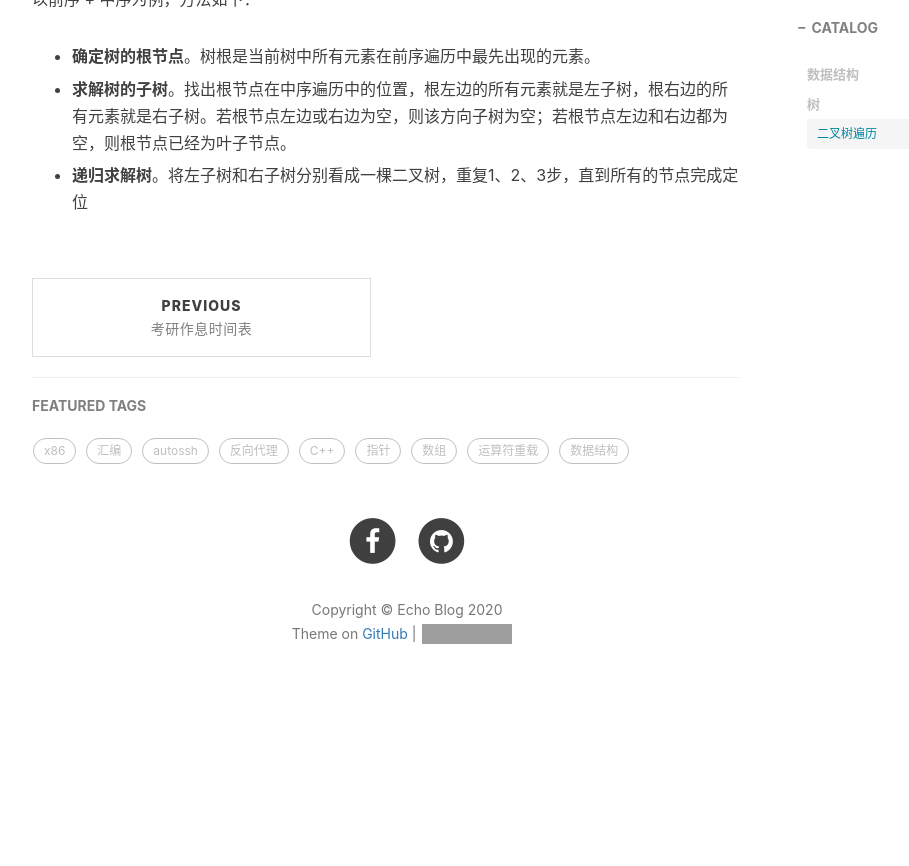
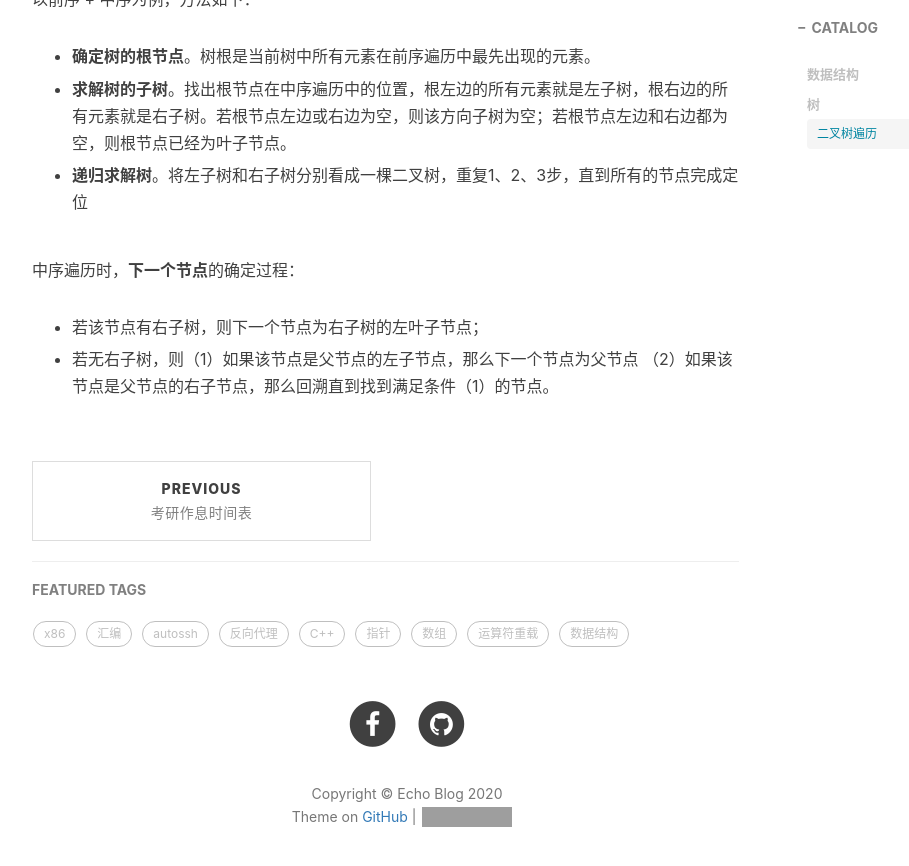
Before and after one commit to Echo-Ji/Echo-Ji.github.io, a Jekyll site: the page built from _posts/2020-06-19-数据结构之树.md, in a window 1280 px wide and 900 px high, scrolled down 1241 px. Shown: the top 866 px of the window, without its empty margins (233-1142 px from the left). Built offline with Jekyll 4.4.1, drawn with Linux system fonts in a browser that asks for light colours; nearby versions of some CDN libraries; comment, search, counter and statistics services are not loaded; before the commit the page ends 1979 px from its top, so only the background shows below that; grey boxes are pictures that could not be loaded.

Commit message:
:hammer: inorder added

```diff
--- a/_posts/2020-06-19-数据结构之树.md
+++ b/_posts/2020-06-19-数据结构之树.md
@@ -38,8 +38,15 @@ tags:
 因此根据中序序列和前序序列（后序序列），可以唯一重建一棵二叉树。但通过前序序列和后序序列无法确定一棵二叉树。
 
 以前序 + 中序为例，方法如下：
+
 * **确定树的根节点**。树根是当前树中所有元素在前序遍历中最先出现的元素。
 
 * **求解树的子树**。找出根节点在中序遍历中的位置，根左边的所有元素就是左子树，根右边的所有元素就是右子树。若根节点左边或右边为空，则该方向子树为空；若根节点左边和右边都为空，则根节点已经为叶子节点。
 
 * **递归求解树**。将左子树和右子树分别看成一棵二叉树，重复1、2、3步，直到所有的节点完成定位
+
+中序遍历时，**下一个节点**的确定过程：
+
+* 若该节点有右子树，则下一个节点为右子树的左叶子节点；
+
+* 若无右子树，则（1）如果该节点是父节点的左子节点，那么下一个节点为父节点 （2）如果该节点是父节点的右子节点，那么回溯直到找到满足条件（1）的节点。
```
